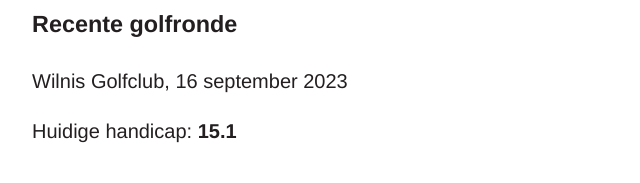
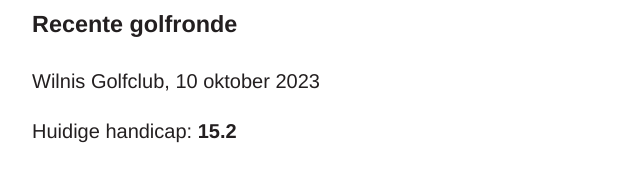
Before and after one commit to Eles72/ikgolfzoalsikben.nl, a plain HTML site: page index.html in a window 1280 px wide. Shown: the part 3885-4068 px from the top of the page, 148-788 px from the left. Drawn offline with Linux system fonts and the light colour scheme.

Commit message:
Update index.html

```diff
--- a/index.html
+++ b/index.html
@@ -208,8 +208,8 @@
 
             <h3>Recente golfronde</h3>
 
-            <p>Wilnis Golfclub, <time>16 september 2023</time></p>
-            <p>Huidige handicap: <strong>15.1</strong></p>
+            <p>Wilnis Golfclub, <time>10 oktober 2023</time></p>
+            <p>Huidige handicap: <strong>15.2</strong></p>
 
         </section>
 
```
